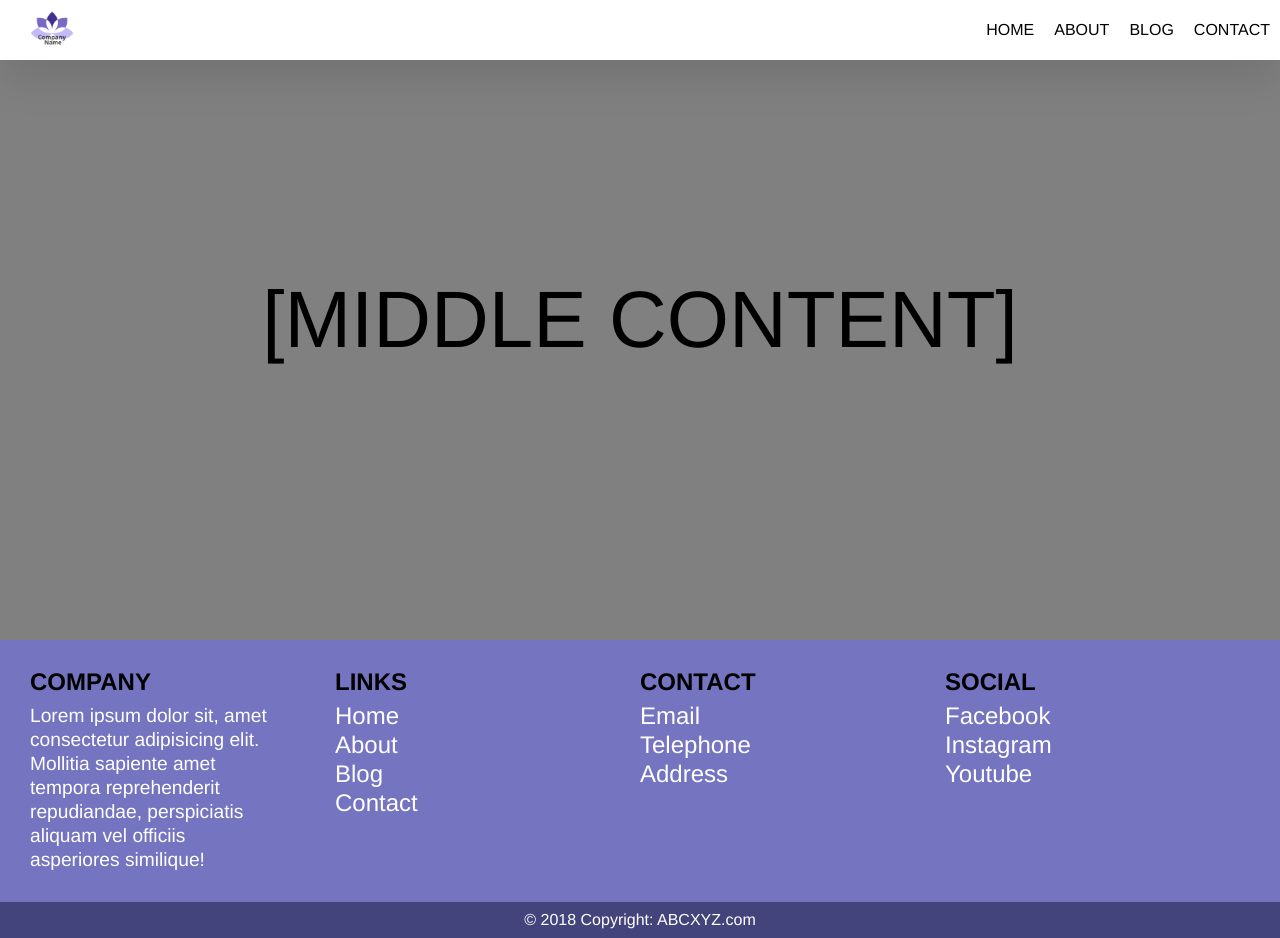
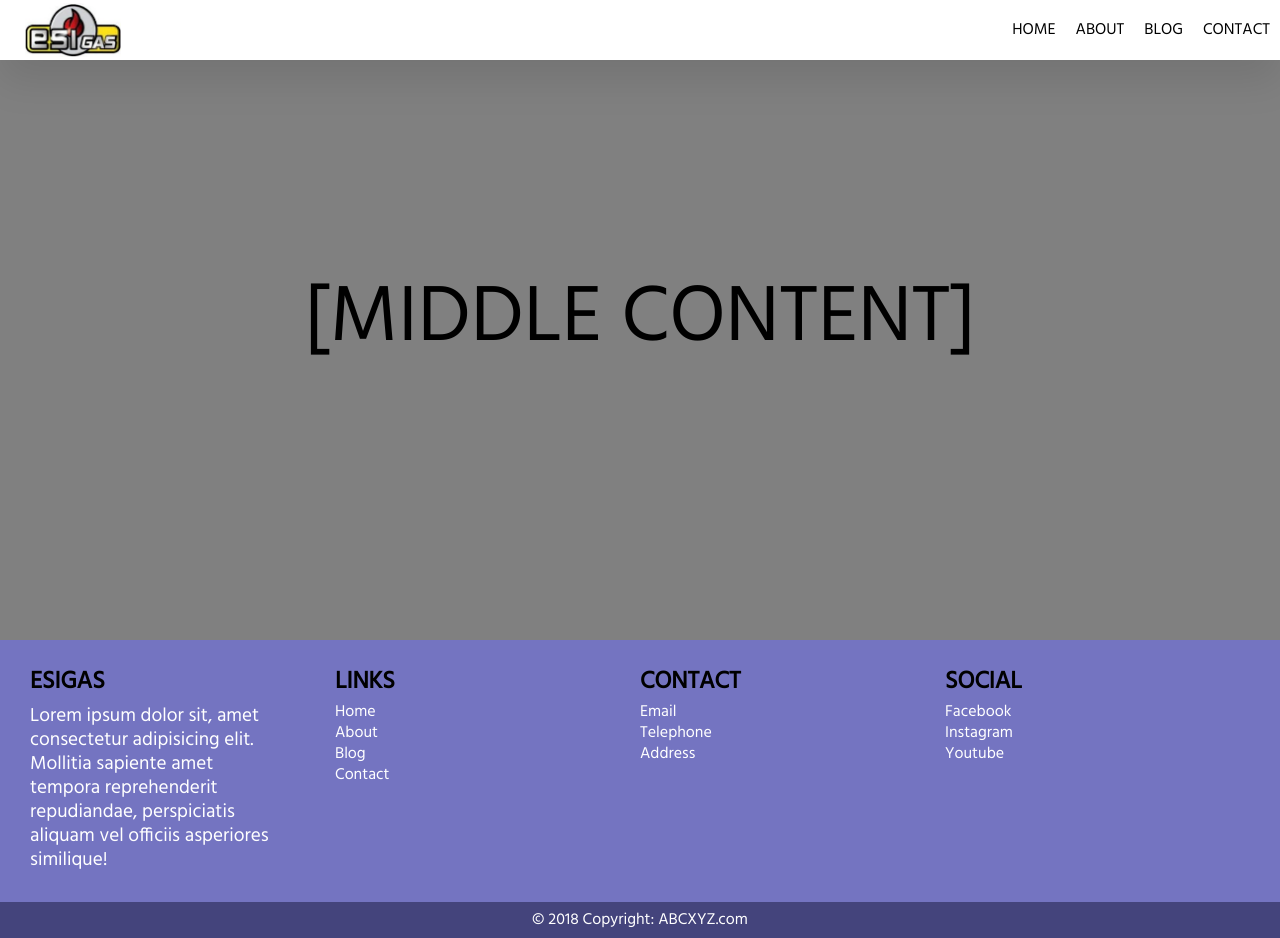
Before and after one commit to diegoarvz4/grid-based-framework, a plain HTML site: page index.html in a window 1280 px wide. Drawn offline with Linux system fonts and the light colour scheme.

Commit message:
navbar and footer into index.html

```diff
--- a/assets/styles/sass_main/base.sass
+++ b/assets/styles/sass_main/base.sass
@@ -1,10 +1,18 @@
 //sass --watch assets/styles/sass_main/base.sass:assets/styles/main.css
-
+body
+  font-family: 'Hind', sans-serif
 .navbar
   z-index: 10
   background-color: white
 
 .footer
+    &-top
+      &-nav ul li > a
+        font-size: 1rem
+      &-contact ul li > a
+        font-size: 1rem
+      &-socialmedia ul li > a
+        font-size: 1rem
 
 
 .middle-content
--- a/index.html
+++ b/index.html
@@ -5,6 +5,7 @@
     <meta name="viewport" content="width=device-width, initial-scale=1.0">
     <meta http-equiv="X-UA-Compatible" content="ie=edge">
     <title>Document</title>
+    <link href="https://fonts.googleapis.com/css?family=Hind" rel="stylesheet">
     <link rel="stylesheet" href="assets/styles/_reset.css">
     <link rel="stylesheet" href="assets/styles/framework.css">
     <link rel="stylesheet" href="assets/styles/main.css">
@@ -12,7 +13,7 @@
 <body>
 
     <nav class="navbar container x-right navbar-right">
-        <img src="assets/img/logo-ex-7.png" alt="logo">
+        <img src="assets/img/esigas-logo.jpeg" alt="logo">
         <ul class="container ">
             <li>HOME</li>
             <li>ABOUT</li>
@@ -29,7 +30,7 @@
     <footer class="footer">
             <div class="footer-top">
                 <div class="footer-top-main">
-                    <h1 >COMPANY</h1>
+                    <h1 >ESIGAS</h1>
                     <p >Lorem ipsum dolor sit, amet consectetur adipisicing elit. Mollitia sapiente amet tempora reprehenderit repudiandae, perspiciatis aliquam vel officiis asperiores similique!</p>
                 </div>
                 <div class="footer-top-nav">
```
Also changed, not shown: assets/img/esigas-logo.jpeg (added), assets/styles/main.css.
